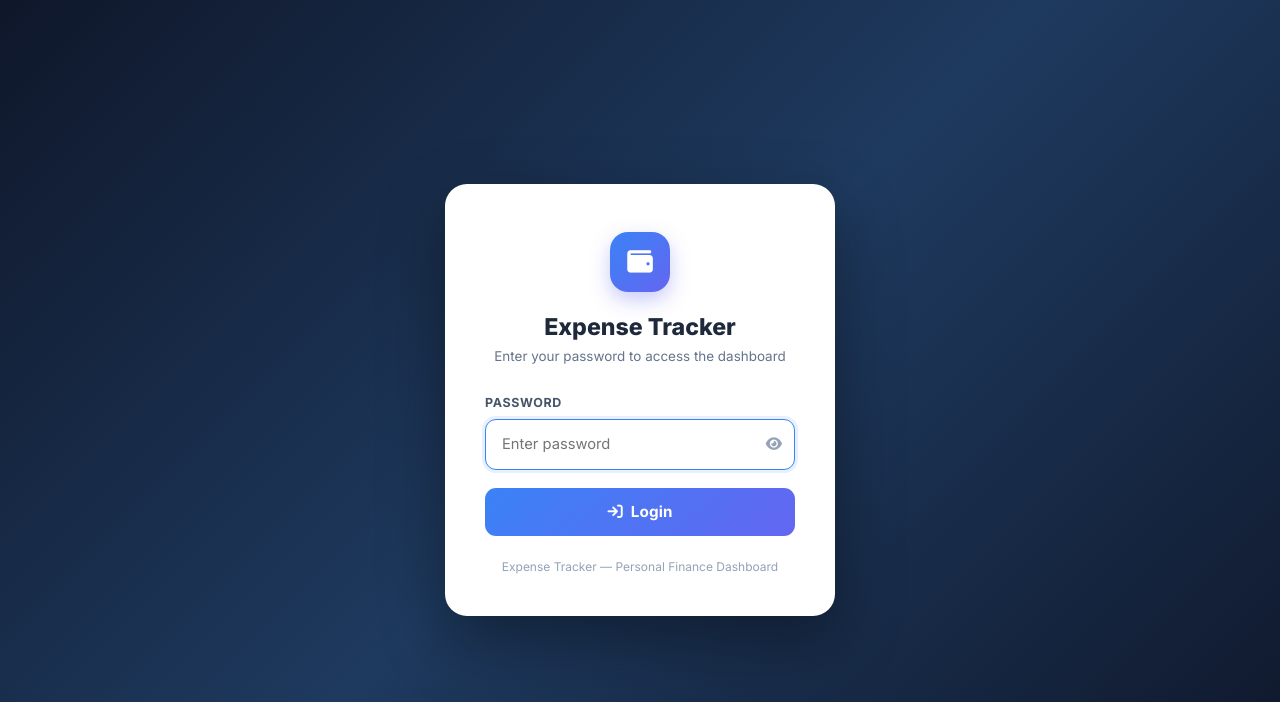
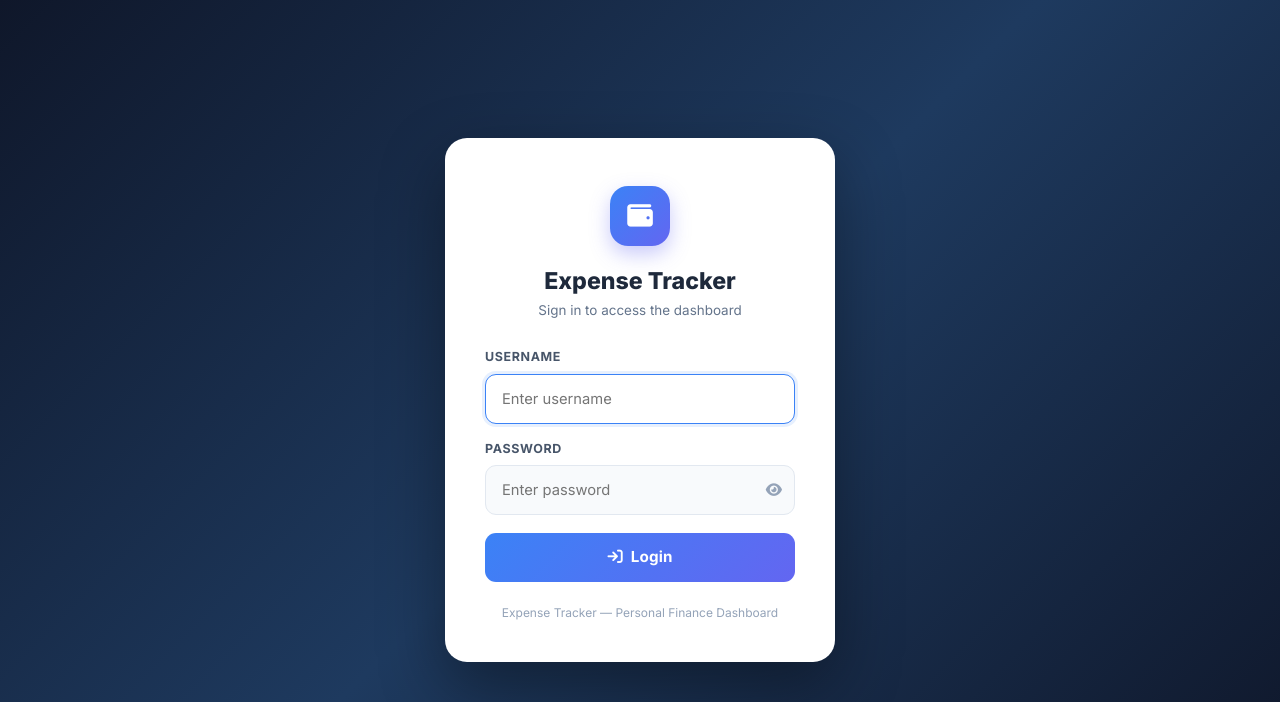
Before and after one commit to mastries96-commits/expense-tracker, a Flask app: page /login in a window 1280 px wide. Shown: the top 702 px of the page. Run offline with Flask 3, Linux system fonts and the light colour scheme.

Commit message:
Add username field to login page
Username defaults to MAS (configurable via DASHBOARD_USERNAME env var).

Co-Authored-By: Claude Sonnet 4.6 <noreply@anthropic.com>

```diff
--- a/config.py
+++ b/config.py
@@ -112,6 +112,7 @@ CATEGORY_ALIASES = {
 
 DB_PATH            = os.environ.get("DB_PATH", "expenses.db")
 DASHBOARD_PORT     = int(os.environ.get("PORT", 5000))
+DASHBOARD_USERNAME = os.environ.get("DASHBOARD_USERNAME", "MAS")
 DASHBOARD_PASSWORD = os.environ.get("DASHBOARD_PASSWORD", "9693")
 SECRET_KEY         = os.environ.get("SECRET_KEY", "expense-tracker-secret")
 TURSO_URL          = os.environ.get("TURSO_URL", "")
--- a/dashboard/app.py
+++ b/dashboard/app.py
@@ -10,7 +10,7 @@ sys.path.insert(0, os.path.dirname(os.path.dirname(os.path.abspath(__file__))))
 
 from flask import Flask, Response, jsonify, render_template, request, redirect, url_for, session, send_from_directory
 
-from config import DASHBOARD_PORT, FIXED_COSTS, DASHBOARD_PASSWORD, SECRET_KEY, CATEGORY_ALIASES, EXPENSE_CATEGORIES
+from config import DASHBOARD_PORT, FIXED_COSTS, DASHBOARD_PASSWORD, DASHBOARD_USERNAME, SECRET_KEY, CATEGORY_ALIASES, EXPENSE_CATEGORIES
 from database import Database
 
 app = Flask(__name__)
@@ -37,10 +37,11 @@ def login():
         return redirect(url_for('index'))
     error = None
     if request.method == 'POST':
-        if request.form.get('password') == DASHBOARD_PASSWORD:
+        if (request.form.get('username') == DASHBOARD_USERNAME and
+                request.form.get('password') == DASHBOARD_PASSWORD):
             session['authenticated'] = True
             return redirect(url_for('index'))
-        error = 'Incorrect password. Please try again.'
+        error = 'Invalid username or password.'
     return render_template('login.html', error=error)
 
 
--- a/dashboard/templates/login.html
+++ b/dashboard/templates/login.html
@@ -107,7 +107,7 @@
       <i class="fa-solid fa-wallet"></i>
     </div>
     <h1 class="login-title">Expense Tracker</h1>
-    <p class="login-sub">Enter your password to access the dashboard</p>
+    <p class="login-sub">Sign in to access the dashboard</p>
 
     {% if error %}
     <div class="error-box">
@@ -117,6 +117,18 @@
     {% endif %}
 
     <form method="POST" action="/login" autocomplete="off">
+      <div style="margin-bottom:16px;">
+        <label class="field-label" for="username-input">Username</label>
+        <input
+          class="pw-input"
+          type="text"
+          name="username"
+          id="username-input"
+          placeholder="Enter username"
+          autofocus
+          autocomplete="username"
+        />
+      </div>
       <label class="field-label" for="pw-input">Password</label>
       <div class="pw-wrap">
         <input
@@ -125,7 +137,6 @@
           name="password"
           id="pw-input"
           placeholder="Enter password"
-          autofocus
           autocomplete="current-password"
         />
         <button type="button" class="pw-eye" onclick="togglePw()" tabindex="-1">
```
